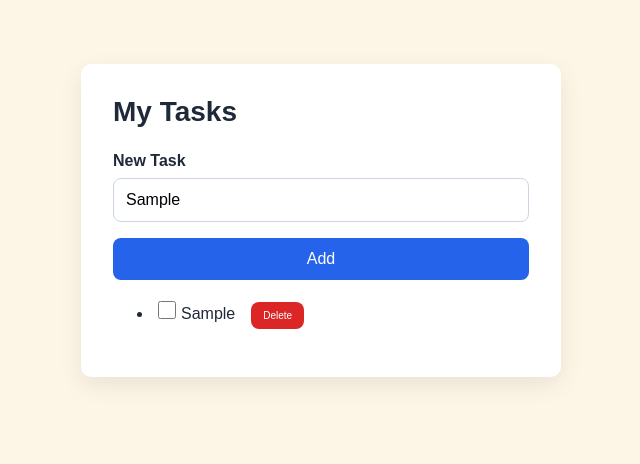
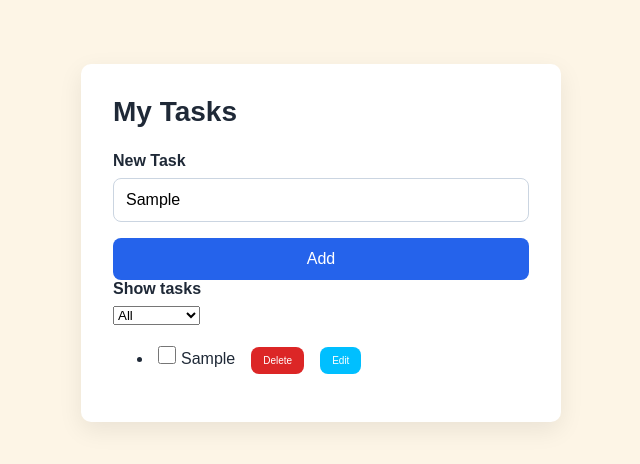
Before and after one commit to Ayto01/Task_TrackerProject, a plain HTML site: page index.html in a window 1280 px wide. Both pictures are taken after typing "Sample" into the empty fields and a click on the button "Add". Shown: the whole page, without its empty margins (319-959 px from the left). Drawn offline with Linux system fonts and the light colour scheme.

Commit message:
edit button

```diff
--- a/css/style.css
+++ b/css/style.css
@@ -95,3 +95,15 @@ button:focus-visible {
   min-width: 0;
   overflow-wrap: anywhere;
 }
+
+.edit-button {
+
+  justify-content: center;
+  font-size: 10px;
+  margin-left: 16px;
+  width: auto;
+  margin-top: 0;
+  padding: 8px 12px;
+  flex-shrink: 0;
+  background-color: deepskyblue;
+}
--- a/index.html
+++ b/index.html
@@ -19,6 +19,15 @@
 
 
 </form>
+    <div class="task-filter">
+        <label for="task-filter">Show tasks</label>
+        <select id="task-filter">
+            <option value="all">All</option>
+            <option value="active">Active</option>
+            <option value="completed">Completed</option>
+        </select>
+    </div>
+
   <ul id="task-list"></ul>
 
 
--- a/js/script.js
+++ b/js/script.js
@@ -26,6 +26,30 @@ const renderTask = (task) => {
     const taskText = document.createElement("span");
     taskText.textContent = task.title;
 
+    const editButton = document.createElement("button");
+    editButton.type = "button";
+    editButton.textContent = "Edit";
+    editButton.classList.add("edit-button");
+
+    editButton.addEventListener("click", () => {
+        const answer = prompt("Geef niewue titel", task.title);
+
+        if(answer === null){
+            return;
+        }
+
+        const newTitle = answer.trim();
+
+        if(newTitle === ""){
+            return;
+        }
+
+        task.title = newTitle;
+        taskText.textContent = newTitle;
+        checkBox.setAttribute("aria-label", "Complete task:" + newTitle);
+        saveTasks(tasks);
+    })
+
 
     const deleteButton = document.createElement("button");
     deleteButton.type = "button";
@@ -42,8 +66,11 @@ const renderTask = (task) => {
     taskItem.appendChild(checkBox);
     taskItem.appendChild(taskText);
     taskItem.appendChild(deleteButton);
+    taskItem.appendChild(editButton);
     taskList.appendChild(taskItem);
 }
+
+
 
 
     const addTask = (event) => {
@@ -79,70 +106,3 @@ const renderTask = (task) => {
     }
 
     window.addEventListener("load", setup);
-
-
-
-
-
-// const setup = () =>{
-//     const taskForm = document.getElementById("task-form");
-//
-//     taskForm.addEventListener("submit" , addTask);
-//
-//
-//
-//
-//
-// }
-// const addTask = (event) =>{
-//     event.preventDefault();
-//
-//     let getTaskTitle = document.getElementById("task");
-//     let taskTitle = getTaskTitle.value.trim()
-//     let TaskList = document.getElementById("task-list");
-//
-//     const taskItem = document.createElement("li");
-//
-//     if(taskTitle === ""){
-//         getTaskTitle.focus();
-//         return;
-//
-//     }
-//
-//     const taskText = document.createElement("span");
-//     taskText.textContent = taskTitle;
-//
-//     const deleteButton = document.createElement("button");
-//     deleteButton.type = "button";
-//     deleteButton.textContent = "Delete";
-//     deleteButton.classList.add("delete-button");
-//
-//     deleteButton.addEventListener("click", function(){
-//         taskItem.remove();
-//     });
-//
-//     const box = document.createElement("input");
-//     box.type = "checkbox";
-//     box.classList.add("task-checkbox");
-//
-//     box.setAttribute(
-//         "aria-label",
-//         "Complete task: " + taskTitle
-//     );
-//
-//     box.addEventListener("change", () => {
-//         taskItem.classList.toggle("completed", box.checked);
-//     });
-//
-//         taskItem.appendChild(box);
-//         taskItem.appendChild(taskText);
-//         taskItem.appendChild(deleteButton);
-//
-//
-//         // Sonra görev satırını listeye ekle.
-//         TaskList.appendChild(taskItem);
-//
-//
-//
-// }
-// window.addEventListener("load" ,setup);
```
